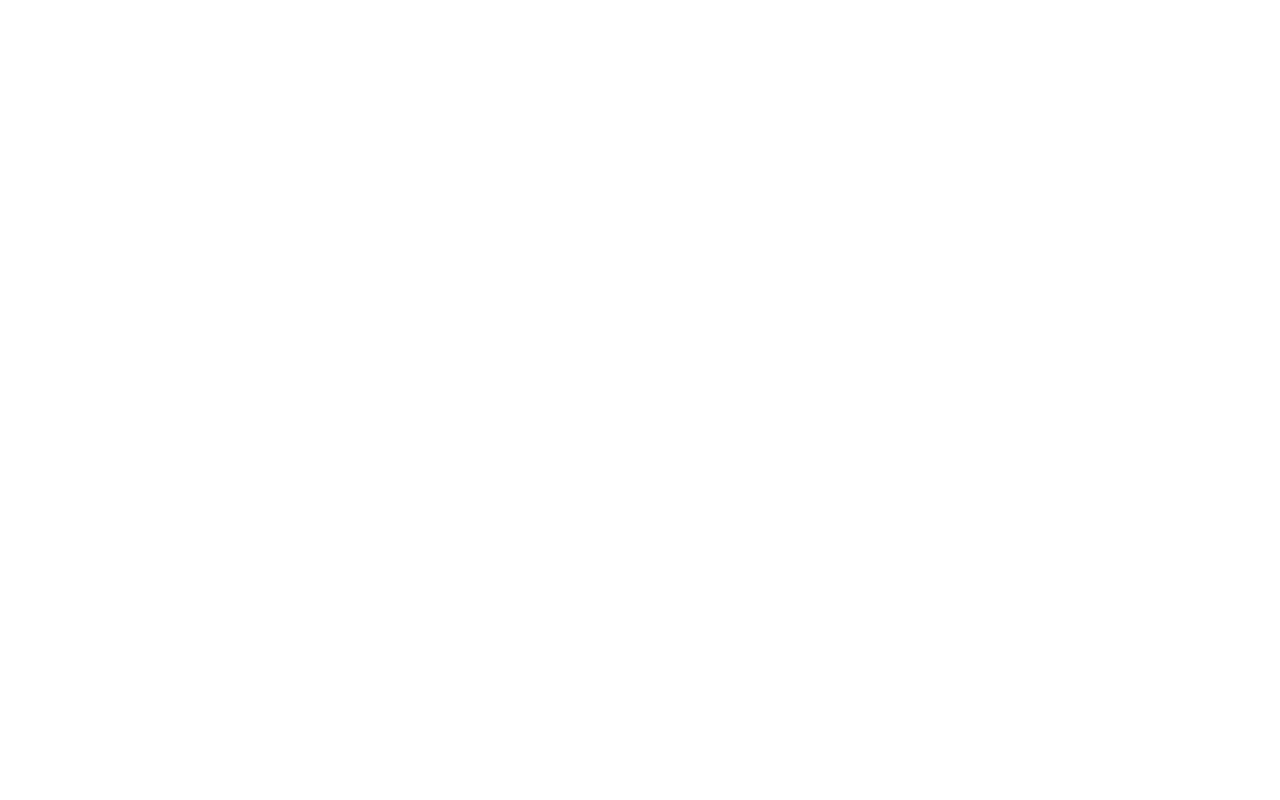
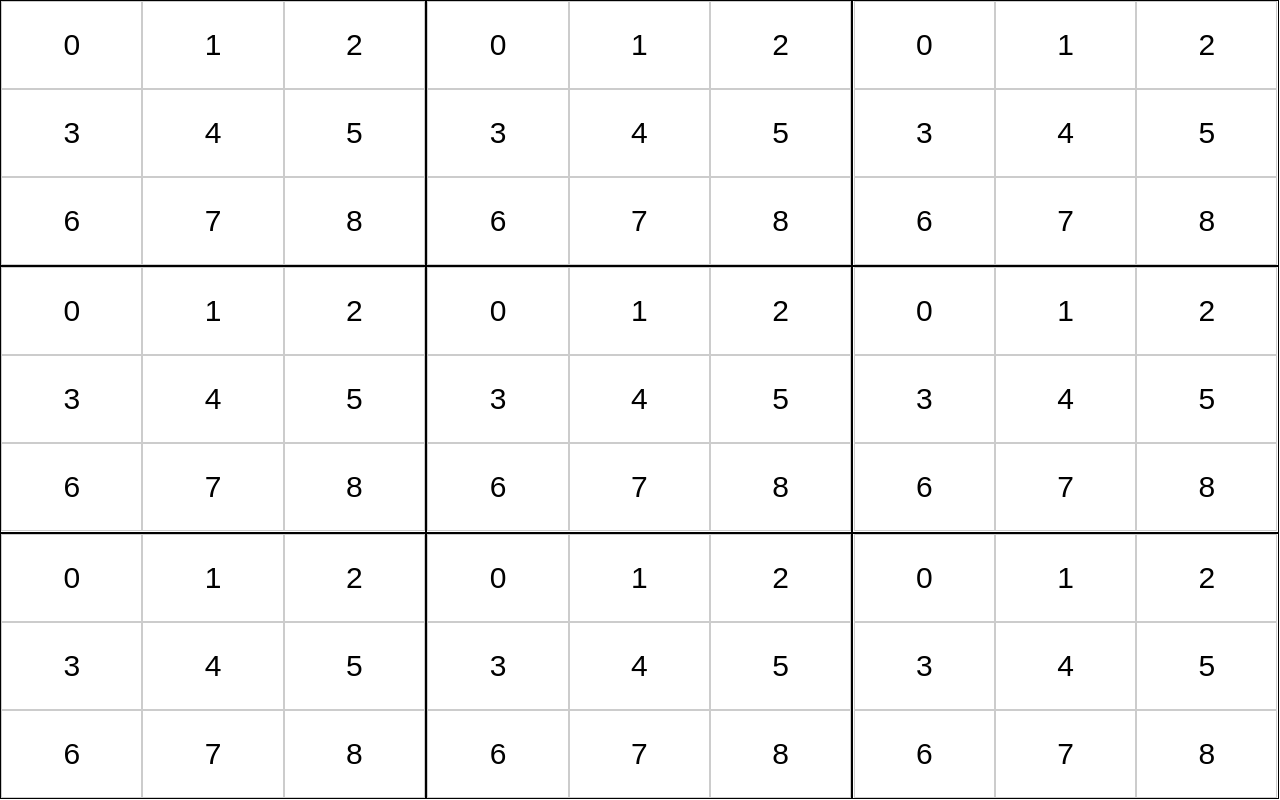
Before and after one commit to doobix/sudoku, a plain HTML site: page index.html in a window 1280 px wide. Drawn offline with nearby package versions, Linux system fonts and the light colour scheme.

Commit message:
(feat) create full 3x3 sudoku board

```diff
--- a/index.html
+++ b/index.html
@@ -4,14 +4,36 @@
   <title>Sudoku</title>
   <script src="http://ajax.googleapis.com/ajax/libs/jquery/2.1.1/jquery.min.js"></script>
   <style type="text/css">
+  html {
+    height: 100%;
+  }
+  body {
+    height: 100%;
+    margin: 0;
+  }
   input {
     width: 33.3%;
+    height: 33.3%;
+    border: 1px solid #CCCCCC;
     box-sizing: border-box;
     text-align: center;
+    font-size: 30px;
+  }
+  #sudoku {
+    height: 100%;
+  }
+  .sudokuBox {
+    width: 33.3%;
+    height: 33.3%;
+    box-sizing: border-box;
+    text-align: center;
+    float: left;
   }
   .section {
+    height: 100%;
     border: 1px solid black;
-    width: 30%;
+    box-sizing: border-box;
+    text-align: center;
   }
   </style>
 </head>
@@ -19,11 +41,11 @@
   <div id="sudoku"></div>
 
   <script type="text/javascript">
-    // Create a 3x3 section with 9 input fields
-    function create3x3section() {
+    // Create a section with 3x3 input fields
+    function create3x3section(sectionNum) {
       var section = '<div class="section">';
       for (var i = 0; i < 9; i++) {
-        section += '<input type="text" value="' + i + '"/>';
+        section += '<input id="section section' + sectionNum + i +  '" type="text" value="' + i + '"/>';
         if (i % 3 === 2) {
           section += '<br />';
         }
@@ -31,6 +53,19 @@
       section += '</div>'
       return section;
     }
+
+    // Create a sudoku box with 3x3 sections
+    function createSudokuBox() {
+      var sudokuBox = '';
+      for (var i = 0; i < 9; i++) {
+        sudokuBox += '<div class="sudokuBox">';
+        sudokuBox += create3x3section(i);
+        sudokuBox += '</div>';
+      }
+      $('#sudoku').html(sudokuBox);
+    }
+
+    createSudokuBox();
   </script>
 </body>
 </html>
```
